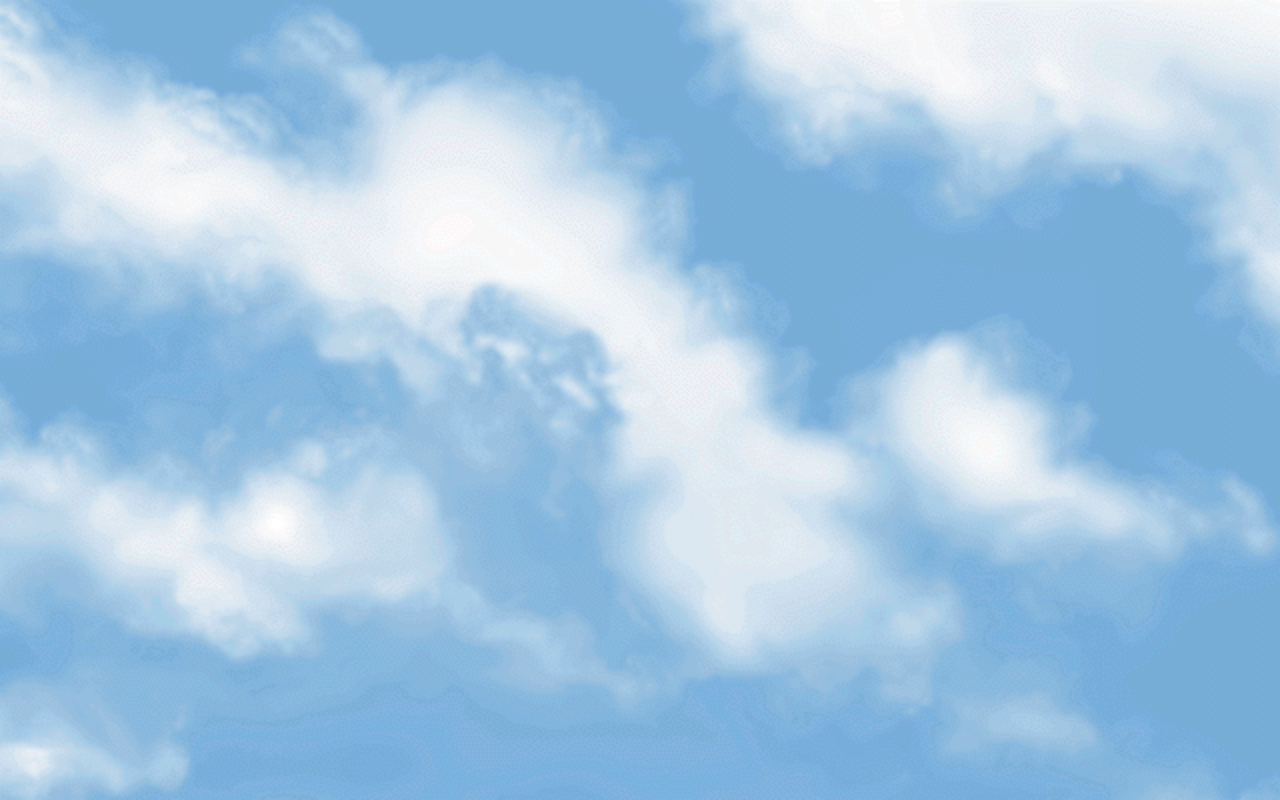
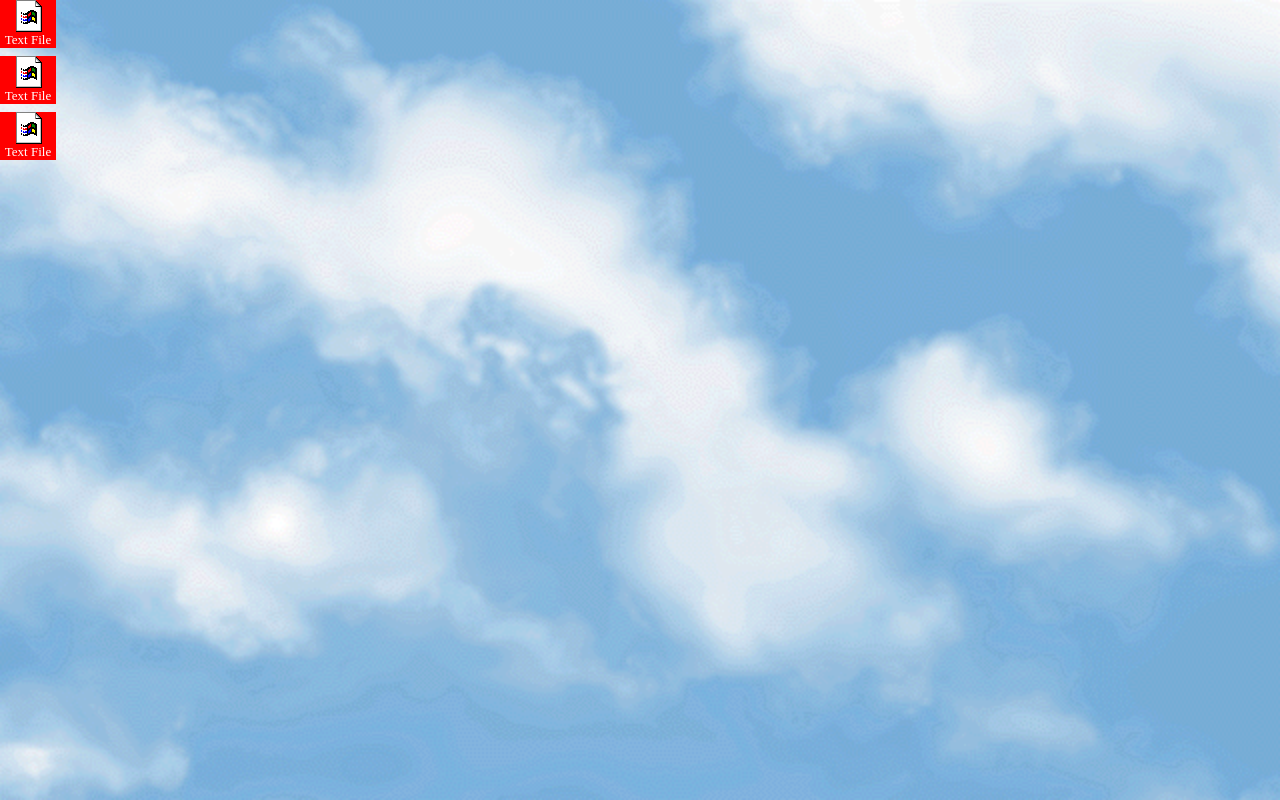
Before and after one commit to JackBadawy/fakeOs_project_Jack_Badawy, a plain HTML site: page index.html in a window 1280 px wide. Drawn offline with Linux system fonts and the light colour scheme.

Commit message:
added icon click highlighting

```diff
--- a/index.html
+++ b/index.html
@@ -4,8 +4,8 @@
     <meta charset="UTF-8" />
     <meta name="viewport" content="width=device-width, initial-scale=1.0" />
     <title>Document</title>
-    <script src="index.js"></script>
+    <script defer src="index.js"></script>
     <link rel="stylesheet" href="style.css" />
   </head>
-  <body id="body"></body>
+  <body id="body" class="body"></body>
 </html>
--- a/index.js
+++ b/index.js
@@ -2,3 +2,76 @@
 //an 8-bit image as the background image #DONE!
 
 let bodyEl = document.getElementById("body");
+
+//will use this to name classes and id's
+let desktopIconCount = 0;
+
+//body background image display properties
+bodyEl.style.backgroundImage = "url(wallpapers/Clouds.bmp)";
+bodyEl.style.backgroundSize = "cover";
+bodyEl.style.minHeight = "100vh";
+bodyEl.style.overflow = "hidden";
+
+//move to top of page
+let mainContainer = document.createElement("div");
+
+/* lets get the basics of our 3 icons established, lets try to make them
+use classes */
+
+initializeMainDesktopIconContainer();
+
+function initializeMainDesktopIconContainer() {
+  mainContainer.id = "desktopIconContainer";
+  mainContainer.className = "body__desktop";
+  mainContainer.style.display = "flex";
+  mainContainer.style.flexDirection = "column";
+  bodyEl.appendChild(mainContainer);
+}
+
+class desktopIcon {
+  constructor(fileName, imageNumber) {
+    this.fileName = fileName;
+    this.imageNumber = imageNumber;
+  }
+}
+
+placeholderCreateDesktopIcon();
+placeholderCreateDesktopIcon();
+placeholderCreateDesktopIcon();
+//move this inside class when done
+function placeholderCreateDesktopIcon() {
+  let newIconContainer = document.createElement("div");
+  //class will contain number that counts how many icons there are
+  //for dynamic id's
+  newIconContainer.id = "iconOneContainer";
+  newIconContainer.className = "body__desktop__icon";
+  let newIconImage = document.createElement("img");
+  newIconImage.src = "desktop_icons/placeholder_file_icon.png";
+  newIconImage.className = "body__desktop__image";
+  newIconContainer.appendChild(newIconImage);
+
+  //adds file name
+  let newIconName = document.createElement("p");
+  newIconName.textContent = "Text File";
+  newIconName.className = "body__desktop__file-name";
+  newIconContainer.appendChild(newIconName);
+
+  mainContainer.appendChild(newIconContainer);
+}
+
+//we will use event listeners for icon highlighting and program opening
+//as a test we will add event listerner to all icons before trying
+//individually
+
+//icon highlighting
+let lastIcon;
+mainContainer.addEventListener("click", function (e) {
+  //have a variable that keeps track of the last icon selected
+
+  console.log(e.target);
+  e.target.style.backgroundColor = "rgba(1, 197, 197, 0.373)";
+  if (lastIcon) {
+    lastIcon.style.backgroundColor = "";
+  }
+  lastIcon = e.target;
+});
--- a/style.scss
+++ b/style.scss
@@ -1,4 +1,36 @@
-body {
-  background-image: url(wallpapers/Clouds.bmp);
-  background-size: cover;
+* {
+  padding: 0px;
+  margin: 0px;
 }
+
+.body {
+  &__desktop {
+    gap: 8px;
+    width: min-content;
+    &__icon {
+      background-color: red;
+      display: flex;
+      flex-direction: column;
+      width: 56px;
+      align-items: center;
+      justify-content: center;
+    }
+    &__icon:focus {
+      background-color: rgba(
+        1,
+        197,
+        197,
+        0.373
+      ); /*delete, handled by dom interaction now*/
+    }
+    &__image {
+      width: 32px;
+      height: 32px;
+    }
+    &__file-name {
+      color: white;
+      text-align: center;
+      font-size: 13px;
+    }
+  }
+}
```
Also changed, not shown: desktop_icons/placeholder_file_icon.png (added), style.css, 2 other files.
